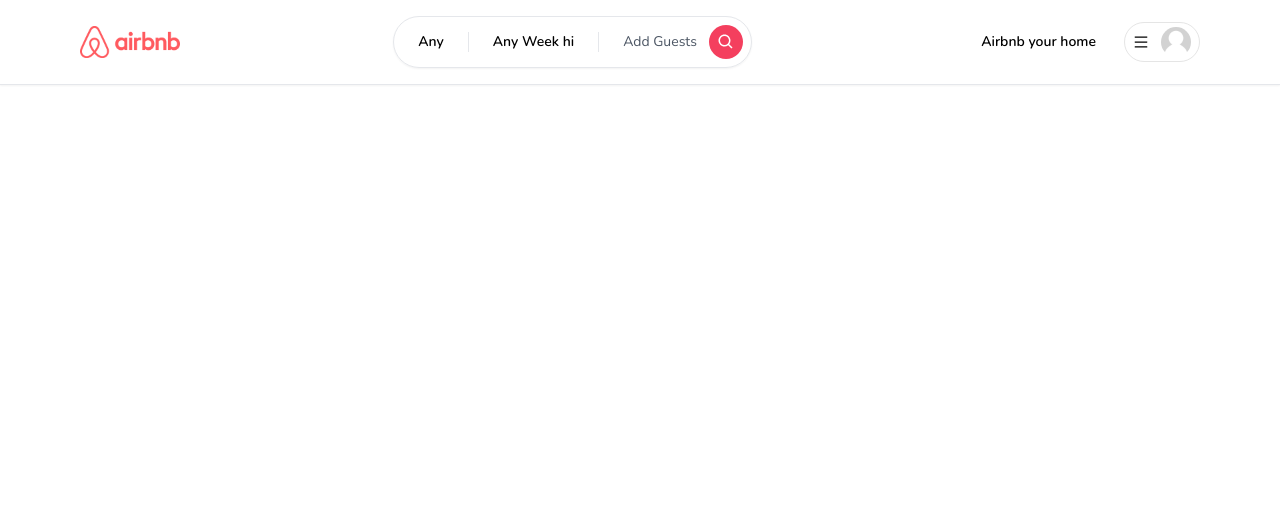
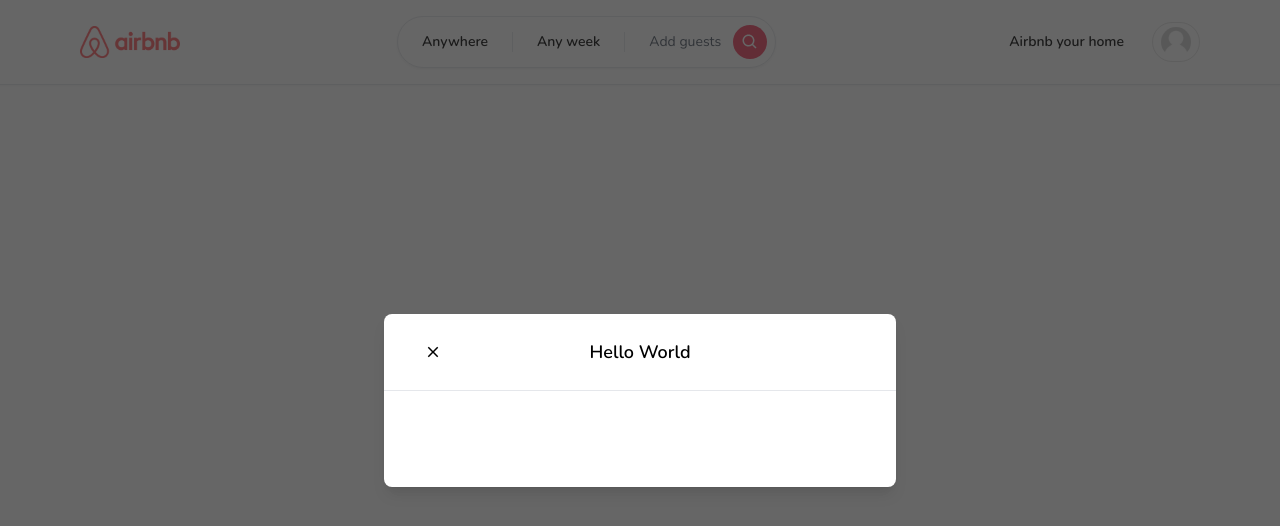
Before and after one commit to YingluDeng/Airbnb-web-clone, a Next.js app: page / in a window 1280 px wide. Shown: the top 526 px of the page. Built offline with nearby package versions, Linux system fonts and the light colour scheme.

Commit message:
modal dialog

```diff
--- /dev/null
+++ b/app/components/Button.tsx
@@ -0,0 +1,9 @@
+const Button = () => {
+    return (
+        <div>
+
+        </div>
+    )
+}
+
+export default Button
--- a/app/components/Navbar/Navbar.tsx
+++ b/app/components/Navbar/Navbar.tsx
@@ -1,4 +1,4 @@
-
+'use client';
 
 import Container from "../Container";
 import Logo from "./Logo";
--- a/app/components/Navbar/Search.tsx
+++ b/app/components/Navbar/Search.tsx
@@ -6,16 +6,16 @@
         <div className="border-[1px] w-full md:w-auto py-2 rounded-full shadow-sm hover:shadow-md transition cursor-pointer">
             <div className="flex flex-row items-center justify-between">
                 <div className="text-sm font-semibold px-6">
-                    Any
+                    Anywhere
                 </div>
 
                 <div className="hidden sm:block text-sm font-semibold px-6 border-x-[1px] flex-1 text-center">
-                    Any Week hi
+                    Any week
                 </div>
 
                 <div className="text-sm pl-6 pr-2 text-gray-600 flex flex-row items-center gap-3">
                     <div className="hidden sm:block">
-                        Add Guests
+                        Add guests
                     </div>
                     <div className="p-2 bg-rose-500 rounded-full text-white">
                         <BiSearch size={18} />
--- a/app/components/Navbar/UserMenu.tsx
+++ b/app/components/Navbar/UserMenu.tsx
@@ -1,6 +1,6 @@
 'use client';
+
 import { useState, useCallback } from 'react';
-import  { AiOutlineMenu } from 'react-icons/ai';
 import Avatar from "../Avatar";
 import MenuItem from "./MenuItem";
 
@@ -25,7 +25,6 @@
                 <div onClick={toggleOpen}
                     className="p-4 md:py-1 md:px-2 border-[1px] border-neutral-200 flex flex-row items-center gap-3 rounded-full cursor-pointer hover:shadow-md transition">
 
-                    <AiOutlineMenu />
                     <div className='hidden md:block'>
                         <Avatar />
                     </div>
--- /dev/null
+++ b/app/components/modal/Modal.tsx
@@ -0,0 +1,108 @@
+'use client';
+
+import React, { useState, useEffect, useCallback } from "react";
+import { IoMdClose } from "react-icons/io";
+import Button from "../Button";
+
+interface ModalProps {
+    isOpen?: boolean;
+    onClose: () => void;
+    onSubmit: () => void;
+    title?: string;
+    body?: React.ReactElement;
+    footer?: React.ReactElement;
+    actionLabel: string;
+    disabled?: boolean;
+    secondaryAction?: () => void;
+    secondaryLabel?: string;
+}
+
+const Modal: React.FC<ModalProps> = ({
+    isOpen,
+    onClose,
+    onSubmit,
+    title,
+    body,
+    footer,
+    actionLabel,
+    disabled,
+    secondaryAction,
+    secondaryLabel
+}) => {
+    const [showModal, setShowModal] = useState(isOpen);
+
+    useEffect(() => {
+        setShowModal(isOpen)
+    }, [isOpen]);
+
+    const handleClose = useCallback(
+        () => {
+            if (disabled) return;
+
+            setShowModal(false);
+            setTimeout(() => {
+                onClose();
+            }, 300);
+        },
+        [disabled, onClose]
+    );
+
+    const handleSubmit = useCallback(
+        () => {
+            if (disabled) return;
+
+            onSubmit();
+        }, [disabled, onSubmit]
+    );
+
+    const handleSecondaryAction = useCallback(
+        () => {
+            if (disabled || !secondaryAction) return;
+
+            secondaryAction();
+        }, [disabled, secondaryAction]
+    );
+
+    if (!isOpen) return null;
+
+    return (
+        <>
+            <div className="justify-center items-center flex overflow-x-hidden overflow-y-auto fixed inset-0 z-50 outline-none focus:outline-none bg-neutral-800/70">
+                <div className="relative w-full md:w-4/6 lg:w-3/6 xl:w-2/5 my-6 mx-auto h-full lg:h-auto md:h-auto">
+                    {/* Content  */}
+                    <div className={`
+                        translate duration-300 h-full
+                        ${showModal ? 'translate-y-0' : 'translate-y-full'}
+                        ${showModal ? 'opacity-100' : 'opacity-0'}
+                        `}
+                    >
+                        <div className="translate h-full lg:h-auto md:h-auto border-0 rounded-lg shadow-lg relative flex flex-col w-full bg-white outline-none focus:outline-none">
+                            {/* Header  */}
+                            <div className="flex items-center p-6 rounded-t justify-center relative border-b-[1px]">
+                                <button
+                                    onClick={handleClose}
+                                    className="p-1 border-0 hover:opacity-70 transition absolute left-9">
+                                    <IoMdClose size={18} />
+                                </button>
+                                <div className="text-lg font-semibold">
+                                    {title}
+                                </div>
+                            </div>
+                            {/* Body  */}
+                            <div className="relative p-6 flex-auto">
+                                {body}
+                            </div>
+                            <div className="flex flex-col gap-2 p-6">
+                                <div className="flex flex-row items-center gap-4 w-full">
+                                    <Button />
+                                </div>
+                            </div>
+                        </div>
+                    </div>
+                </div>
+            </div>
+        </>
+    )
+}
+
+export default Modal
--- a/app/layout.tsx
+++ b/app/layout.tsx
@@ -1,6 +1,7 @@
 import { Nunito } from "next/font/google";
 import React from "react";
 import Navbar from "./components/Navbar/Navbar";
+import Modal from "./components/modal/Modal";
 
 import './globals.css'
 
@@ -21,6 +22,7 @@
   return (
     <html lang="en">
       <body className={font.className}>
+        <Modal title="Hello World" isOpen/>
         <Navbar />
         {children}
         </body>
```
